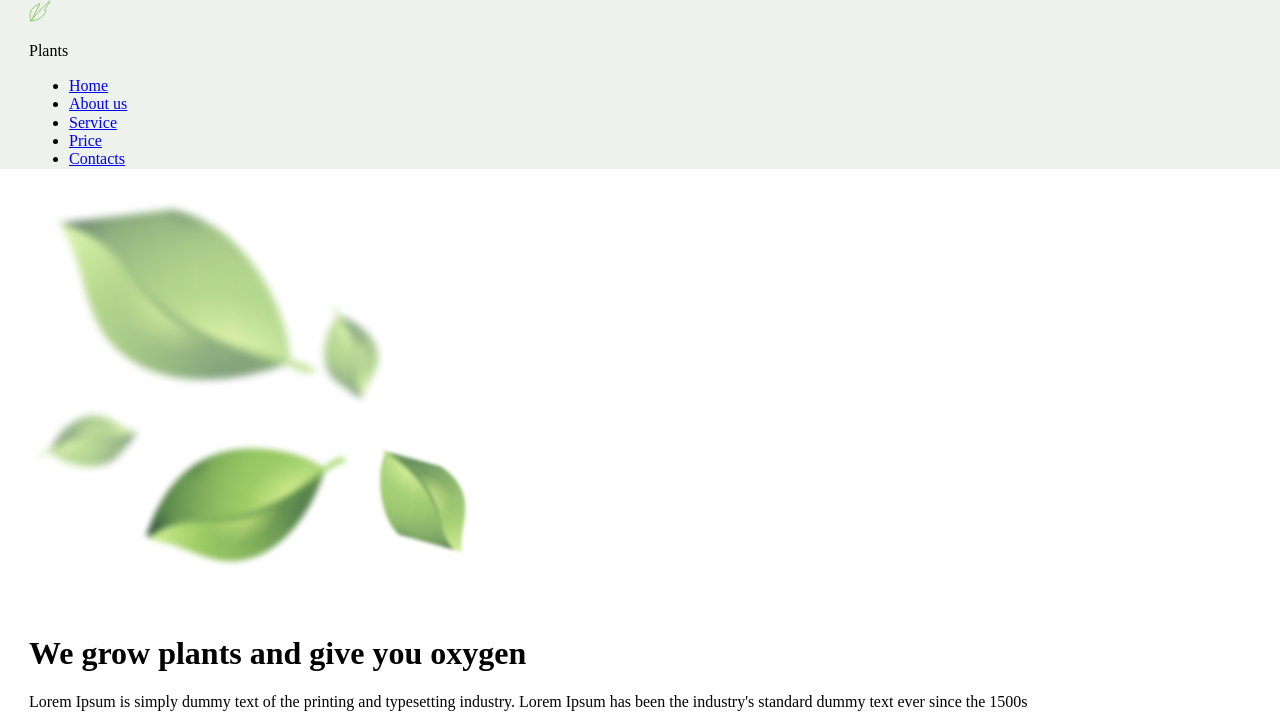
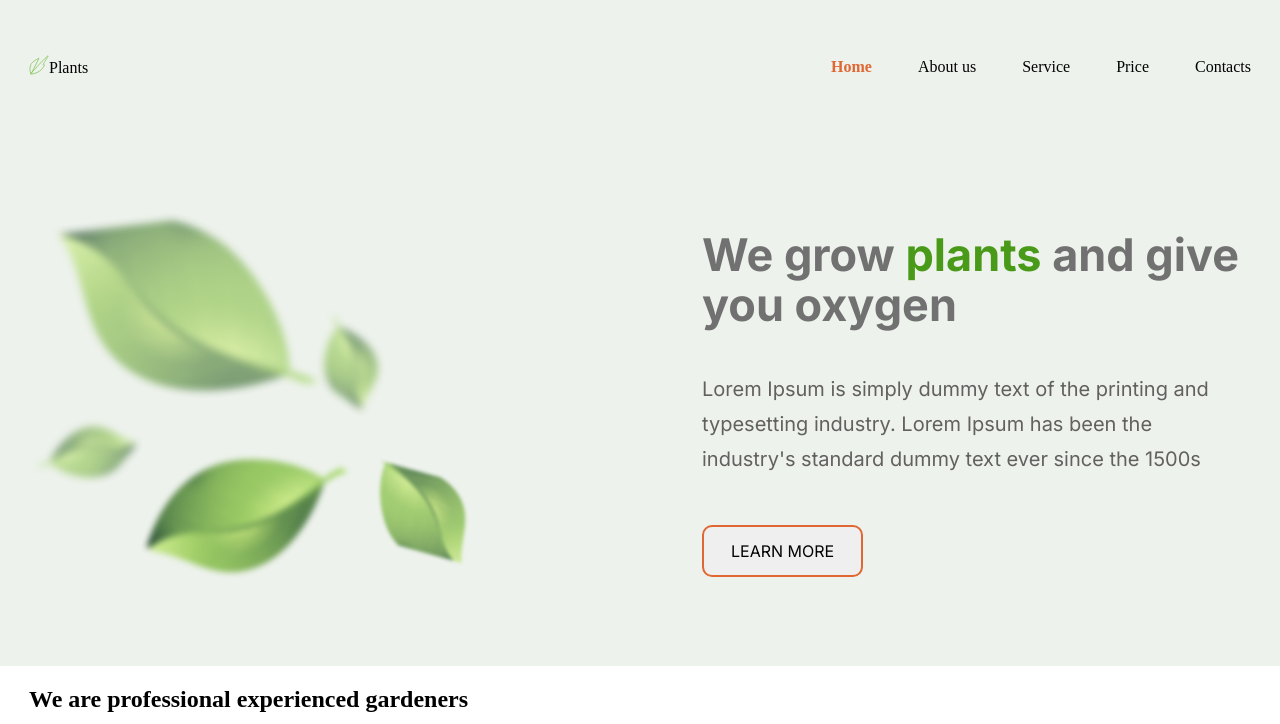
Before and after one commit to DartSter/momentum, a plain HTML site: page plants/index.html in a window 1280 px wide. Shown: the top 724 px of the page. Drawn offline with Linux system fonts and the light colour scheme; a web font is replaced by a local one.

Commit message:
feat: add style to header and welcome section

```diff
--- a/plants/css/style.css
+++ b/plants/css/style.css
@@ -3,12 +3,19 @@
   --bg-section-white: #fff;
   --green: #499a18;
   --orange: #e06733;
-  --ligth-gray: #717171;
+  --black: #010201;
+  --light-gray: #717171;
   --dark-gray: #636060;
-  --ligth-green:#D6E7D2;
+  --light-green: #d6e7d2;
   --font-inika: "Inika", serif;
   --font-inter: "Inter", sans-serif;
   --conteiner-width: 1222px;
+  --font-weight-normal: 400;
+  --font-weight-bold: 700;
+}
+
+html {
+  scroll-behavior: smooth;
 }
 
 .header,
@@ -17,20 +24,150 @@
   width: 100%;
 }
 
-.header {
-    background-color: var(--bg-section-lite-green);
-}
-.footer{
-    background-color: var(--bg-section-white);
-}
-
-.container{
+.container {
   max-width: 1222px;
   margin: 0 auto;
 }
 
+.bg-light-green {
+  background-color: var(--bg-section-lite-green);
+}
 
-.accordion-container{
+.bg-white {
+  background-color: var(--bg-section-white);
+}
+
+.accented-text-green {
+  color: var(--green);
+}
+/* Header */
+
+.header-container {
+  height: 134px;
+  display: flex;
+  justify-content: space-between;
+  align-items: center;
+}
+
+.logo {
+  display: flex;
+  align-items: center;
+  text-decoration: none;
+}
+
+.logo-img {
+  width: 20px;
+  height: 20px;
+  padding-bottom: 5px;
+}
+
+.logo-text {
+  margin: 0;
+  font-family: var(--font-inika);
+  font-style: normal;
+  font-weight: 400;
+  font-size: 16px;
+  line-height: 21px;
+  color: var(--black);
+}
+
+.nav-list {
+  display: flex;
+  list-style: none;
+}
+
+.nav-item {
+  padding: 0 0 0 46px;
+}
+
+.nav-link {
+  text-decoration: none;
+  font-family: var(--font-inika);
+  font-style: normal;
+  font-weight: var(--font-weight-normal);
+  font-size: 16px;
+  line-height: 50px;
+  color: var(--black);
+  transition: 0.5s ease-in-out;
+}
+
+.accent {
+  font-family: var(--font-inika);
+  font-style: normal;
+  font-weight: var(--font-weight-bold);
+  font-size: 16px;
+  line-height: 50px;
+  color: var(--orange);
+}
+
+.nav-link:hover {
+  color: var(--green);
+}
+
+/* Welcome */
+
+.welcome {
+  padding-top: 62px;
+  padding-bottom: 62px;
+  display: flex;
+  justify-content: space-between;
+  align-items: center;
+}
+
+.welcome-img {
+  height: 408px;
+}
+
+.welcome-content {
+  width: 549px;
+  height: 340px;
+}
+
+.welcome-header {
+  margin: 0;
+  font-family: var(--font-inter);
+  font-style: normal;
+  font-weight: var(--font-weight-bold);
+  font-size: 45px;
+  line-height: 50px;
+  color: var(--light-gray);
+}
+
+.welcome-paragraph {
+  margin-top: 42px;
+  margin-bottom: 48px;
+  font-family: var(--font-inter);
+  font-style: normal;
+  font-weight: var(--font-weight-normal);
+  font-size: 20px;
+  line-height: 35px;
+  color: var(--dark-gray);
+}
+
+.welcome-button {
+  display: flex;
+  align-items: center;
+  text-align: center;
+  padding: 14px 27px;
+  border: 2px solid #e06733;
+  border-radius: 10px;
+  font-family: var(--font-inter);
+  font-style: normal;
+  font-weight: var(--font-weight-normal);
+  font-size: 16px;
+  line-height: 20px;
+  text-transform: uppercase;
+  color: var(--black);
+  transition: 0.5s ease-in-out;
+}
+
+.welcome-button:hover {
+  background-color: var(--orange);
+  color: var(--bg-section-white);
+}
+
+/* Price */
+.accordion-container {
   width: 332px;
 
   display: flex;
@@ -38,21 +175,19 @@
   justify-content: space-between;
   align-items: center;
   padding: 18px 41px;
-    border: 1px solid var(--ligth-gray);
+  border: 1px solid var(--light-gray);
   border-radius: 20px;
 }
 
-.accordion-item{
+.accordion-item {
   width: 250px;
-    background: var(--ligth-gray);
+  background: var(--light-gray);
   overflow: hidden;
   margin: 16px 0;
   border-radius: 20px;
-
-
 }
 
-.accordion-btn{
+.accordion-btn {
   width: 100%;
   height: 50px;
   display: flex;
@@ -61,20 +196,19 @@
   padding: 16px 40px;
   border: none;
   font-family: var(--font-inter);
-    font-weight: 700;
+  font-weight: var(--font-weight-bold);
   font-size: 20px;
   line-height: 20px;
-
 }
 
-.accordion-btn::after{
+.accordion-btn::after {
   content: url(/assets/images/icons/accordion_btn_close.svg);
   width: 16px;
   height: 16px;
 }
 
-.accoridon-pannel{
-    border-top: 0.5px solid #AEA1A1;
-    background-color: var(--ligth-green);
+.accoridon-pannel {
+  border-top: 0.5px solid #aea1a1;
+  background-color: var(--light-green);
   display: none;
 }
--- a/plants/index.html
+++ b/plants/index.html
@@ -20,51 +20,56 @@
     <title>Plants</title>
   </head>
   <body>
-    <header class="header">
-      <div class="container">
-        <div>
+    <header class="header bg-light-green">
+      <div class="container header-container">
+        <a class="logo" href="/index.html">
           <img class="logo-img" src="./assets/images/logo.svg" alt="Logo" />
           <p class="logo-text">Plants</p>
-        </div>
+        </a>
         <nav class="nav">
           <ul class="nav-list">
-            <li class="nav-list"><a href="#welcome">Home</a></li>
-            <li class="nav-list"><a href="#about">About us</a></li>
-            <li class="nav-list"><a href="#service">Service</a></li>
-            <li class="nav-list"><a href="#prices">Price</a></li>
-            <li class="nav-list"><a href="#contacts">Contacts</a></li>
+            <li class="nav-item"><a class="nav-link accent" href="#welcome">Home</a></li>
+            <li class="nav-item"><a class="nav-link" href="#about">About us</a></li>
+            <li class="nav-item"><a class="nav-link" href="#service">Service</a></li>
+            <li class="nav-item"><a class="nav-link" href="#prices">Price</a></li>
+            <li class="nav-item"><a class="nav-link" href="#contacts">Contacts</a></li>
           </ul>
         </nav>
       </div>
     </header>
     <main class="main">
-      <section id="welcome" class="welcome container">
-        <div><img src="assets/images/leafs_big.png" alt="leafs" /></div>
-        <div>
-          <h1>We grow <span>plants</span> and give you oxygen</h1>
-          <p>
+      <section id="welcome" class="bg-light-green">
+        <div class="welcome container">
+          <div class="welcome-img"><img  src="assets/images/leafs_big.png" alt="leafs" /></div>
+          <div class="welcome-content">
+            <h1 class="welcome-header">We grow <span class="accented-text-green">plants</span> and give you oxygen</h1>
+            <p class="welcome-paragraph">
               Lorem Ipsum is simply dummy text of the printing and typesetting
               industry. Lorem Ipsum has been the industry's standard dummy text
               ever since the 1500s
             </p>
-          <button type="button">learn more</button>
+            <button class="welcome-button" type="button">learn more</button>
+          </div>
         </div>
       </section>
-      <section id="about" class="about container">
+      <section id="about" class="about bg-white">
+        <div class="container">
           <div>
             <h2>We are <span>professional experienced</span> gardeners</h2>
             <p>
               Lorem Ipsum is simply dummy text of the printing and typesetting
               industry. Lorem Ipsum has been the industry's standard dummy text
-            ever since the 1500s, when an unknown printer took a galley of type
-            and scrambled it to make a type specimen book. It has survived not
-            only five centuries, but also the leap into electronic typesetting,
-            remaining essentially unchanged.
+              ever since the 1500s, when an unknown printer took a galley of
+              type and scrambled it to make a type specimen book. It has
+              survived not only five centuries, but also the leap into
+              electronic typesetting, remaining essentially unchanged.
             </p>
           </div>
           <div><img src="assets/images/houseplant.png" alt="houseplant" /></div>
+        </div>
       </section>
-      <section id="service" class="service container">
+      <section id="service" class="service bg-light-green">
+        <div class="container">
           <div>
             <h2>Service and our projects</h2>
             <div>
@@ -116,8 +121,10 @@
               </div>
             </div>
           </div>
+        </div>
       </section>
-      <section id="prices" class="prices container">
+      <section id="prices" class="prices bg-white">
+        <div class="container">
           <div>
             <h2>Prices</h2>
             <div class="accordion-container">
@@ -157,12 +164,14 @@
             </div>
           </div>
           <div>
-          <h2>Our best gardeners are ready to help you</h1>
+            <h3>Our best gardeners are ready to help you</h3>
             <button type="button">Contact us</button>
-          <img src="assets/images/leafs_small.png" alt="leafs">
+            <img src="assets/images/leafs_small.png" alt="leafs" />
+          </div>
         </div>
       </section>
-      <section id="contacts" class="contacts container">
+      <section id="contacts" class="contacts bg-light-green">
+        <div class="container">
           <h2>Contact us</h2>
           <div>
             <div>
@@ -181,7 +190,7 @@
                   </tr>
                   <tr>
                     <td>Phone</td>
-                <td>+1	585	393 0001</td>
+                    <td>+1 585 393 0001</td>
                   </tr>
                   <tr>
                     <td>City</td>
@@ -191,11 +200,15 @@
                 <a class="contact-call-btn" href="tel:+15853930001">Call us</a>
               </div>
             </div>
-        <img src="assets/images/contact_woman.png" alt="woman whith plants">
+            <img
+              src="assets/images/contact_woman.png"
+              alt="woman whith plants"
+            />
+          </div>
         </div>
       </section>
     </main>
-    <footer class="footer">
+    <footer class="footer bg-white">
       <div class="container">
         <div><span>©</span><span>2022</span><span>github</span></div>
         <div>Rolling Scopes School</div>
```
Lines whose indentation alone changed are shown as unchanged.
